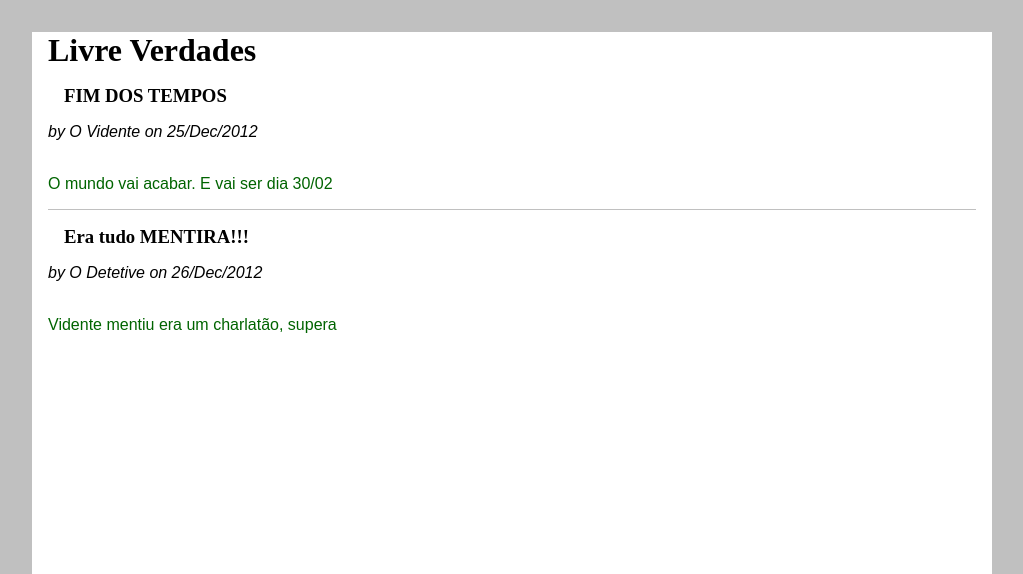
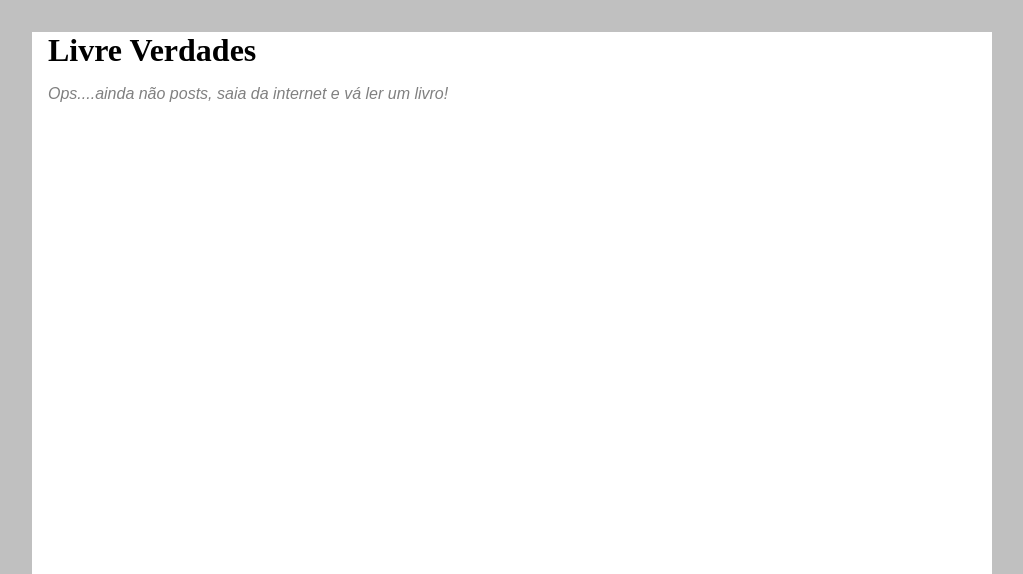
Before and after one commit to VictorDemetrius/blug, a Flask app: page / in a window 1280 px wide. Shown: the top 574 px of the page, without its empty margins (128-1151 px from the left). Run offline with Flask 2, Linux system fonts and the light colour scheme; data that the repository does not hold is empty.

Commit message:
Aula de banco de dados

```diff
--- a/app.py
+++ b/app.py
@@ -1,23 +1,43 @@
-from flask import Flask, render_template
+from flask import Flask, render_template, redirect, url_for
 from datetime import datetime
-app = Flask("Hello")
+from flask_sqlalchemy import SQLAlchemy
 
-posts = [
+app = Flask("hello")
+app.config["SQLALCHEMY_DATABASE_URI"] = "sqlite:///app.db"
+app.config["SQLALCHEMY_TRACK_MODIFICATIONS"] = False
 
-            {
-                "title": "FIM DOS TEMPOS",
-                "body" : " O mundo vai acabar. E vai ser dia 30/02",
-                "author" : "O Vidente",
-                "created" : datetime (2012,12,25)
-            },
-            {
-                "title": "Era tudo MENTIRA!!!",
-                "body" : " Vidente mentiu era um charlatão, supera",
-                "author" : "O Detetive",
-                "created" : datetime (2012,12,26)
-            }
+db = SQLAlchemy(app)
 
-        ]
+class Post(db.Model):
+    __tablename__= 'posts'
+    id = db.Column(db.Integer, primary_key=True, autoincrement=True)
+    title = db.Column(db.String(70), nullable=False)
+    body = db.Column(db.String(1000))
+    created = db.Column(db.DateTime, nullable=False, default=datetime.now)
+    user_id = db.Column(db.Integer, db.ForeignKey('users.id'))
+
+class Useer(db.Model):
+    __tablename__='users'
+    id = db.Column(db.Integer, primary_key=True, autoincrement=True)
+    username = db.Column(db.String(20), nullable=False, unique=True, index=True )
+    email = db.Column(db.String(64), nullable=False, unique=True)
+    password_hash = db.Column(db.String(128), nullable=False)
+    posts = db.relationship('Post', backref='author')
+
+db.create_all()
+
 @app.route("/")
 def index():
+    posts = Post.query.all()
     return render_template("index.html", posts = posts)
+
+@app.route("/populate")
+def populate():
+    user = User(username ='FantasminhaSapeca' , email='alem@ceu.com', password='Buuu' )
+    post1 = Post(title="PostFantasma", body="Buuuuuuuuuu", author=user)
+    post2 = Post(title="PostResposta", body="Vá de reto satanás", author=user)
+    db.session.add(user)
+    db.session.add(post1)
+    db.session.add(post2)
+    db.session.commit()
+    return redirect(url_for('index'))
--- a/requirements.txt
+++ b/requirements.txt
@@ -1,5 +1,8 @@
 click==8.1.3
 Flask==2.1.3
+Flask-SQLAlchemy==2.5.1
+greenlet==1.1.2
 itsdangerous==2.1.2
 python-dotenv==0.20.0
+SQLAlchemy==1.4.39
 Werkzeug==2.1.2
--- a/static/style.css
+++ b/static/style.css
@@ -39,3 +39,8 @@ hr{
 
     white-space: pre-line;
 }
+.no-post{
+
+    font-style: italic;
+    color:gray
+}
--- a/templates/base.html
+++ b/templates/base.html
@@ -2,7 +2,7 @@
 
     <head>
         <title> {%block title%} {%endblock%} - Blog Livre Verdades </title>
-        <link rel="stylesheet" href ="/static/style.css">
+        <link rel="stylesheet" href ="{{url_for('static', filename='style.css')}}">
     </head>
     <body>
          <h1> Livre Verdades </h1>
--- a/templates/index.html
+++ b/templates/index.html
@@ -9,7 +9,7 @@
             <div>
                 <h1>{{post.title}}</h1>
                     <div class="about">
-                        by {{post.author}} on {{post.created.strftime('%d/%b/%Y')}}
+                        by {{post.author.username}} on {{post.created.strftime('%d/%b/%Y')}}
                     </div>
             </div>
         </header>
@@ -20,5 +20,7 @@
     {% if not loop.last %}
         <hr>
     {% endif %}
+{% else %}
+    <p class="no-post"> Ops....ainda não posts, saia da internet e vá ler um livro! </p>
 {% endfor %}
 {% endblock %}
```
Also changed, not shown: app.db (added).
